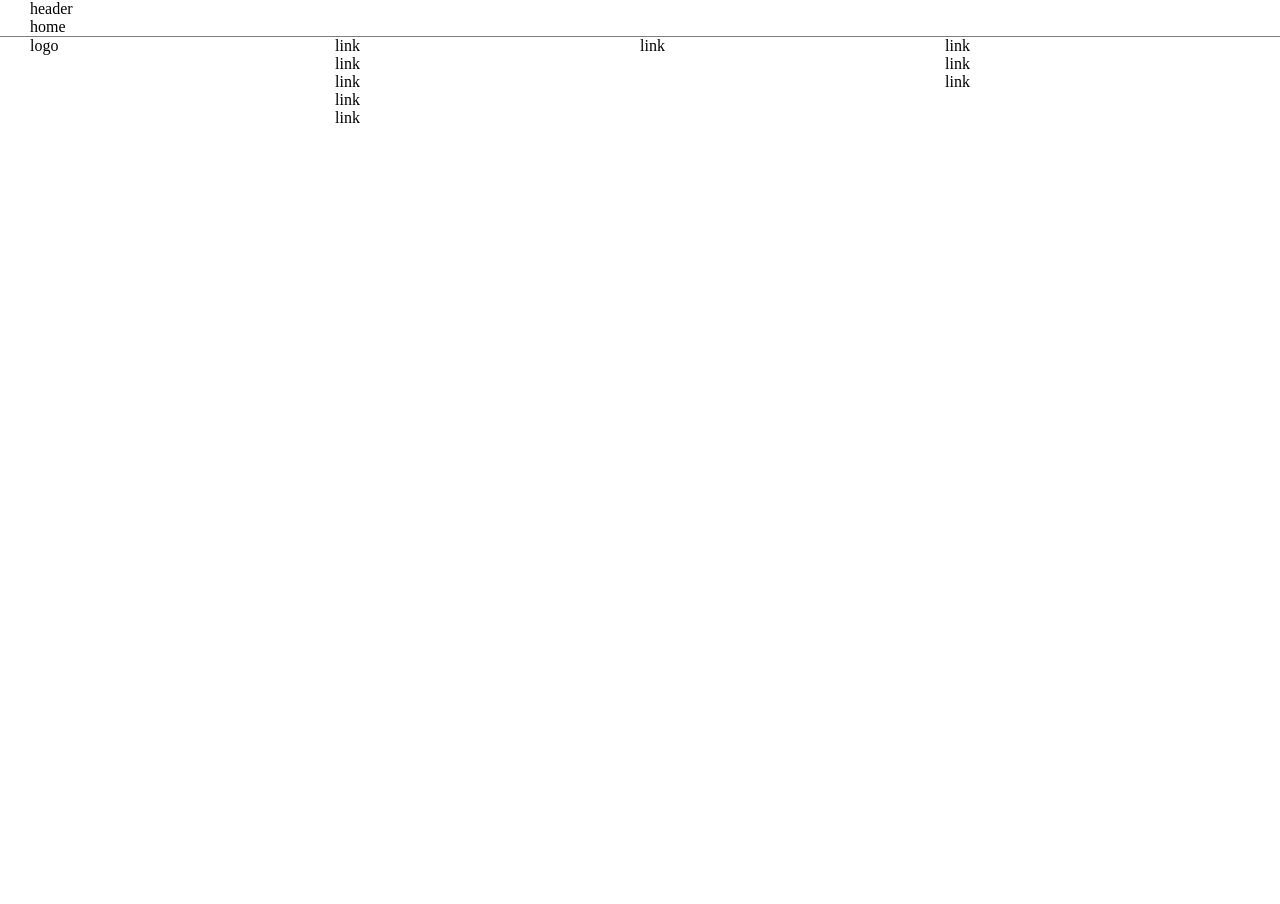
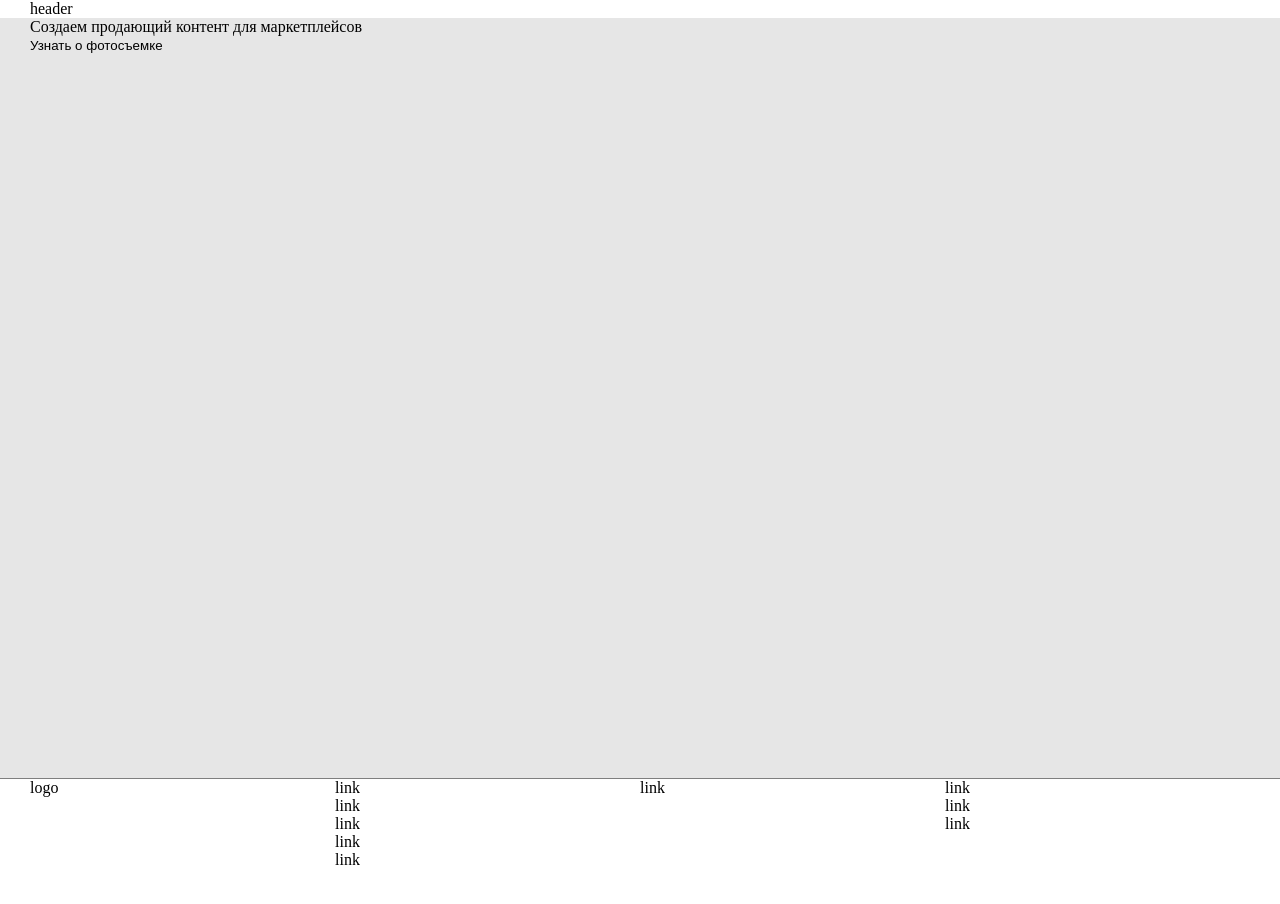
Before and after one commit to Messier1703/photo-studio-landing, a Next.js app: page / in a window 1280 px wide. Shown: the top 904 px of the page. Before the commit the page ends 800 px from the top, so only its background shows below. Built offline with nearby package versions, Linux system fonts and the light colour scheme.

Commit message:
button component (unfinished)

```diff
--- a/src/app/layout.tsx
+++ b/src/app/layout.tsx
@@ -1,6 +1,9 @@
 import type { Metadata } from 'next'
 // import { Inter } from 'next/font/google'
+
 import '@/assets/styles/globals.scss'
+import '@/assets/styles/variables.scss'
+import '@/assets/styles/media.scss'
 
 import Footer from '@/layout/footer/Footer'
 import Header from '@/layout/header/Header'
--- a/src/app/page.tsx
+++ b/src/app/page.tsx
@@ -1,11 +1,7 @@
+import HomePage from '@/components/screens/home/HomePage'
+
 const Home = () => {
-  return (
-    <main>
-      <div className='container'>
-        <p>home</p>
-      </div>
-    </main>
-  )
+  return <HomePage />
 }
 
 export default Home
--- a/src/assets/styles/globals.scss
+++ b/src/assets/styles/globals.scss
@@ -10,6 +10,7 @@
 
 body {
   display: block;
+  color: var(--text-color);
 }
 
 h1,
--- a/src/assets/styles/variables.scss
+++ b/src/assets/styles/variables.scss
@@ -0,0 +1,5 @@
+:root {
+  --bright-color: #ff0032;
+  --text-color: #000;
+  --faded-color: rgb(128, 128, 128);
+}
--- /dev/null
+++ b/src/components/screens/home/HomeMain/HomeMain.module.scss
@@ -0,0 +1,4 @@
+.main {
+  background-color: rgb(230, 230, 230);
+  height: 760px;
+}
--- /dev/null
+++ b/src/components/screens/home/HomeMain/HomeMain.tsx
@@ -0,0 +1,18 @@
+import BrightButton from '@/components/ui/BrightButton/BrightButton'
+import s from './HomeMain.module.scss'
+import Link from 'next/link'
+
+const HomeMain = () => {
+  return (
+    <main className={s.main}>
+      <div className='container'>
+        <h1>Создаем продающий контент для маркетплейсов</h1>
+        <Link href='#'>
+          <BrightButton>Узнать о фотосъемке</BrightButton>
+        </Link>
+      </div>
+    </main>
+  )
+}
+
+export default HomeMain
--- /dev/null
+++ b/src/components/screens/home/HomePage.tsx
@@ -0,0 +1,11 @@
+import HomeMain from './HomeMain/HomeMain'
+
+const HomePage = () => {
+  return (
+    <>
+      <HomeMain />
+    </>
+  )
+}
+
+export default HomePage
--- /dev/null
+++ b/src/components/ui/BrightButton/BrightButton.tsx
@@ -0,0 +1,9 @@
+interface BrightButtonProps {
+  children: string
+}
+
+const BrightButton: React.FC<BrightButtonProps> = ({ children }) => {
+  return <button>{children}</button>
+}
+
+export default BrightButton
```
Also changed, not shown: src/components/screens/home/HomePage.module.scss (added), src/components/ui/BrightButton/BrightButton.module.scss (added).
